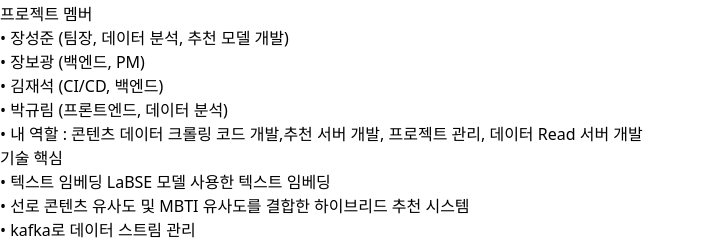
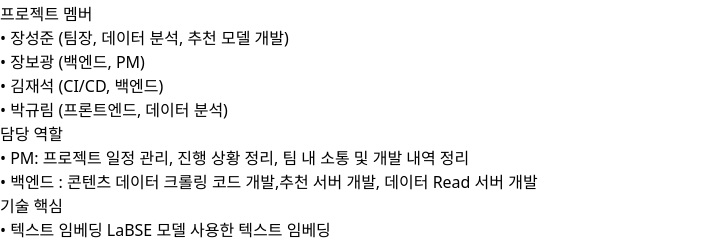
Before and after one commit to JangBogwang/My-Portfolio, a Vue app in the folder My-Portfolio/: page /project in a window 1280 px wide. Shown: the part 2229-2473 px from the top of the page, without its empty margins (0-705 px from the left). Built offline with nearby package versions, Linux system fonts and the light colour scheme.

Commit message:
프로젝트1 수정

```diff
--- a/My-Portfolio/src/components/Project1.vue
+++ b/My-Portfolio/src/components/Project1.vue
@@ -29,9 +29,18 @@
             <li>• 장보광 (백엔드, PM)</li>
             <li>• 김재석 (CI/CD, 백엔드)</li>
             <li>• 박규림 (프론트엔드, 데이터 분석)</li>
-            <li>• 내 역할 : 콘텐츠 데이터 크롤링 코드 개발,추천 서버 개발, 프로젝트 관리, 데이터 Read 서버 개발</li>
           </ul>
         </section>
+
+        <section class="mb-8">
+                <h2 class="text-2xl font-bold border-b-4 border-[#88d66f] pb-2 mb-4">
+                  담당 역할
+                </h2>
+                <ul class="space-y-2 text-lg">
+                  <li>• PM: 프로젝트 일정 관리, 진행 상황 정리, 팀 내 소통 및 개발 내역 정리</li>
+                  <li>• 백엔드 : 콘텐츠 데이터 크롤링 코드 개발,추천 서버 개발, 데이터 Read 서버 개발 </li>
+                </ul>
+              </section>
 
         <section class="mb-8">
           <h2 class="text-2xl font-bold border-b-4 border-[#FF6B6B] pb-2 mb-4">
```
